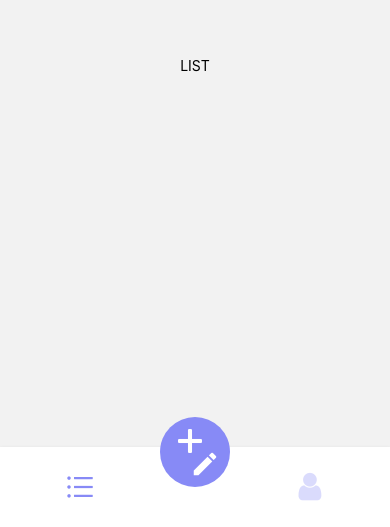
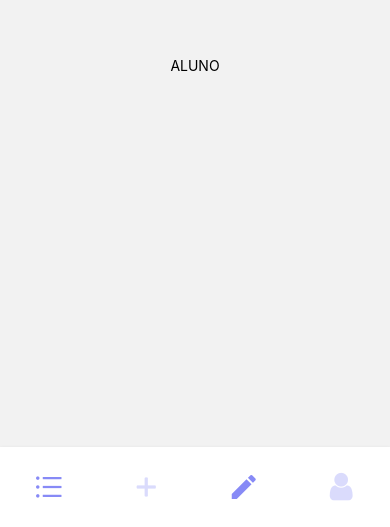
Before and after one commit to LucasAlvesDev-art/FitTech, a React Native app: screen /BottomRoutes in a window 390 px wide. Shown: the part 317-844 px from the top of the page. Built offline with nearby package versions, Linux system fonts and the light colour scheme.

Commit message:
criação de uma nova branch e modificações simples na nevagação bottom

```diff
--- a/src/components/CustomTabBar/index.tsx
+++ b/src/components/CustomTabBar/index.tsx
@@ -21,33 +21,32 @@ export default({state,navigation}: Props) => {
 
     return(
         <View style={styles.tabArea}>
-            <TouchableOpacity style={styles.tabItem} onPress={() => go('List')}>
+
+            <TouchableOpacity style={styles.tabItem} onPress={() => go('Aluno')}>
                 <AntDesign
                     name="bars"
                     style={{opacity: state.index === 0 ? 1 : 0.3, color:themas.colors.primary, fontSize:32}}
                 />
             </TouchableOpacity>
-            <TouchableOpacity style={styles.tabItemButton}>
-                <View style={{width:'100%', left: 10, top:4}}>
+
+            <TouchableOpacity style={styles.tabItem} onPress={() => go('Instrutor')}>
                     <Entypo
                         name="plus"
-                        size={40}
-                        color={"#FFF"}
+                        style={{opacity: state.index === 1 ? 1 : 0.3, color:themas.colors.primary, fontSize:32}}
                     />
-                </View>
+            </TouchableOpacity>
 
-                <View style={{flexDirection:'row-reverse', width:'100%', right: 10, bottom: 10}}>
+            <TouchableOpacity style={styles.tabItem} onPress={() => go('Aluno')}>
                     <MaterialIcons
                         name="edit"
-                        color={"#FFF"}
-                        size={30}
+                        style={{opacity: state.index === 0 ? 2 : 0.3, color:themas.colors.primary, fontSize:32}}
                     />
-                </View>
             </TouchableOpacity>
-            <TouchableOpacity style={styles.tabItem} onPress={() => go('User')}>
+
+            <TouchableOpacity style={styles.tabItem} onPress={() => go('Instrutor')}>
                 <FontAwesome
                     name="user"
-                    style={{opacity: state.index === 1 ? 1 : 0.3, color:themas.colors.primary, fontSize:32}}
+                    style={{opacity: state.index === 1 ? 3 : 0.3, color:themas.colors.primary, fontSize:32}}
                 />
             </TouchableOpacity>
         </View>
--- a/src/components/CustomTabBar/styles.ts
+++ b/src/components/CustomTabBar/styles.ts
@@ -26,8 +26,6 @@ export const styles = StyleSheet.create({
     borderRadius: 35,
     alignItems: 'center',
     justifyContent: 'center',
-    zIndex: 9999,
-    top: -30,
     backgroundColor: themas.colors.primary,
    }
 })
--- a/src/pages/list/index.tsx
+++ b/src/pages/aluno/index.tsx
@@ -4,11 +4,11 @@ import {Text, View} from 'react-native';
 
 
 
-export default function List() {
+export default function Aluno() {
     return (
         <View style={{flex:1, justifyContent:'center', alignItems:'center'}}>
             <Text>
-                LIST
+                ALUNO
             </Text>
         </View>
     );
--- a/src/pages/login/styles.ts
+++ b/src/pages/auth/login/styles.ts
@@ -1,5 +1,5 @@
 import { Dimensions, StyleSheet } from 'react-native';
-import { themas } from '../../global/themes';
+import { themas } from '../../../global/themes';
 
 export const styles = StyleSheet.create({
     container: {
--- a/src/pages/user/index.tsx
+++ b/src/pages/instrutor/index.tsx
@@ -4,11 +4,11 @@ import {Text, View} from 'react-native';
 
 
 
-export default function User() {
+export default function Instrutor() {
     return (
         <View style={{flex:1, justifyContent:'center', alignItems:'center'}}>
             <Text>
-                USER
+                INSTRUTOR
             </Text>
         </View>
     );
--- a/src/routes/bottom.routes.tsx
+++ b/src/routes/bottom.routes.tsx
@@ -1,6 +1,6 @@
 import { createBottomTabNavigator } from '@react-navigation/bottom-tabs';
-import List from '../pages/list';
-import User from '../pages/user';
+import Aluno from '../pages/aluno';
+import Instrutor from '../pages/instrutor';
 import CustomTabBar from '../components/CustomTabBar';
 
 
@@ -17,14 +17,16 @@ export default function BottomRoutes() {
         >
 
             <Tab.Screen
-                name="List"
-                component={List}
+                name="Aluno"
+                component={Aluno}
             />
 
             <Tab.Screen
-            name="User"
-            component={User}
+            name="Instrutor"
+            component={Instrutor}
             />
+
+
         </Tab.Navigator>
     );
 }
--- a/src/routes/index.routes.tsx
+++ b/src/routes/index.routes.tsx
@@ -1,6 +1,6 @@
 import React from 'react';
 import { createStackNavigator } from '@react-navigation/stack';
-import Login from '../pages/login';
+import Login from '../pages/auth/login';
 import BottomRoutes from './bottom.routes';
 
 export default function Routes() {
```
Also changed, not shown: src/pages/auth/login/index.tsx (renamed from src/pages/login/index.tsx, +4 -4 lines), src/pages/aluno/styles.ts (renamed from src/pages/list/styles.ts), src/pages/instrutor/styles.ts (renamed from src/pages/user/styles.ts).
